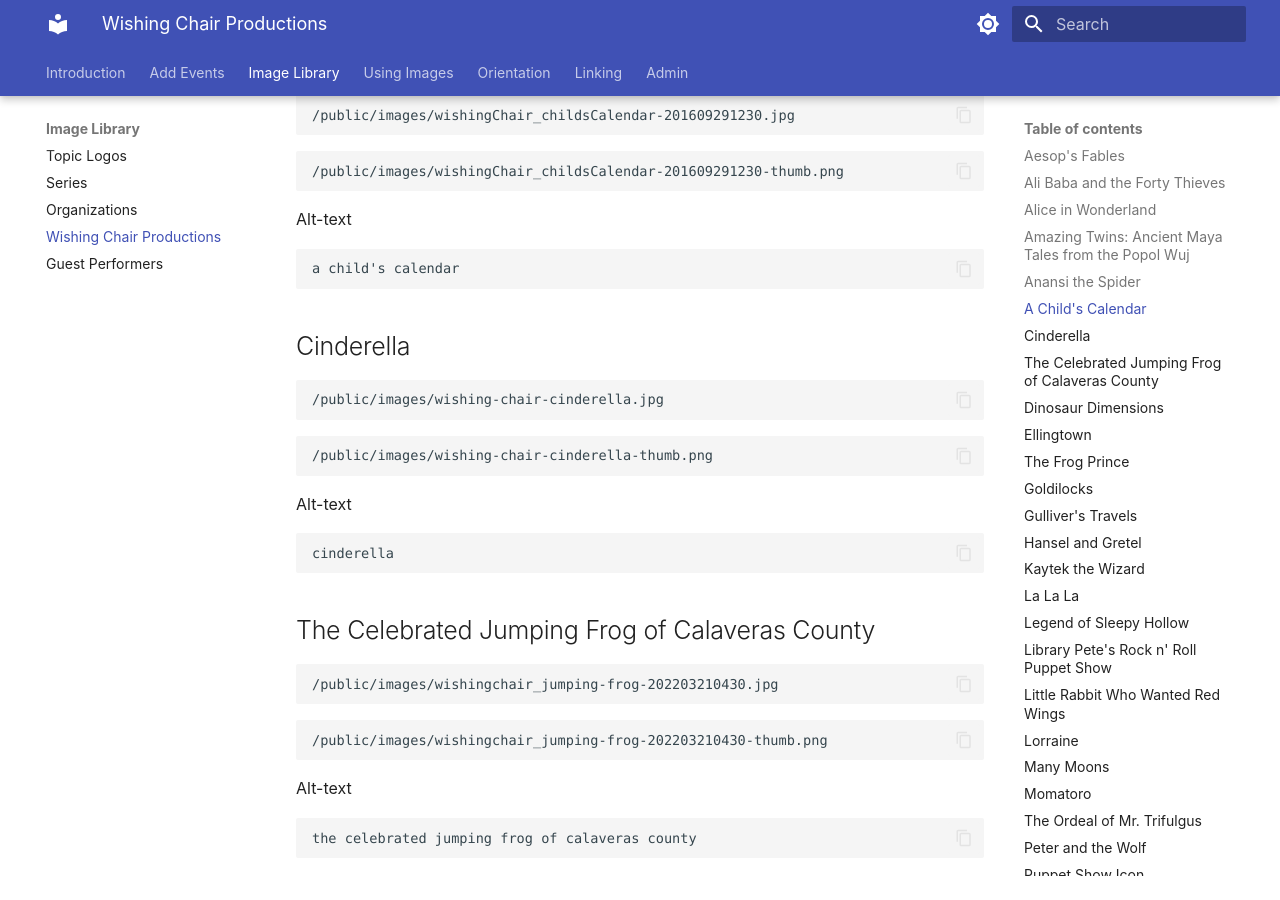
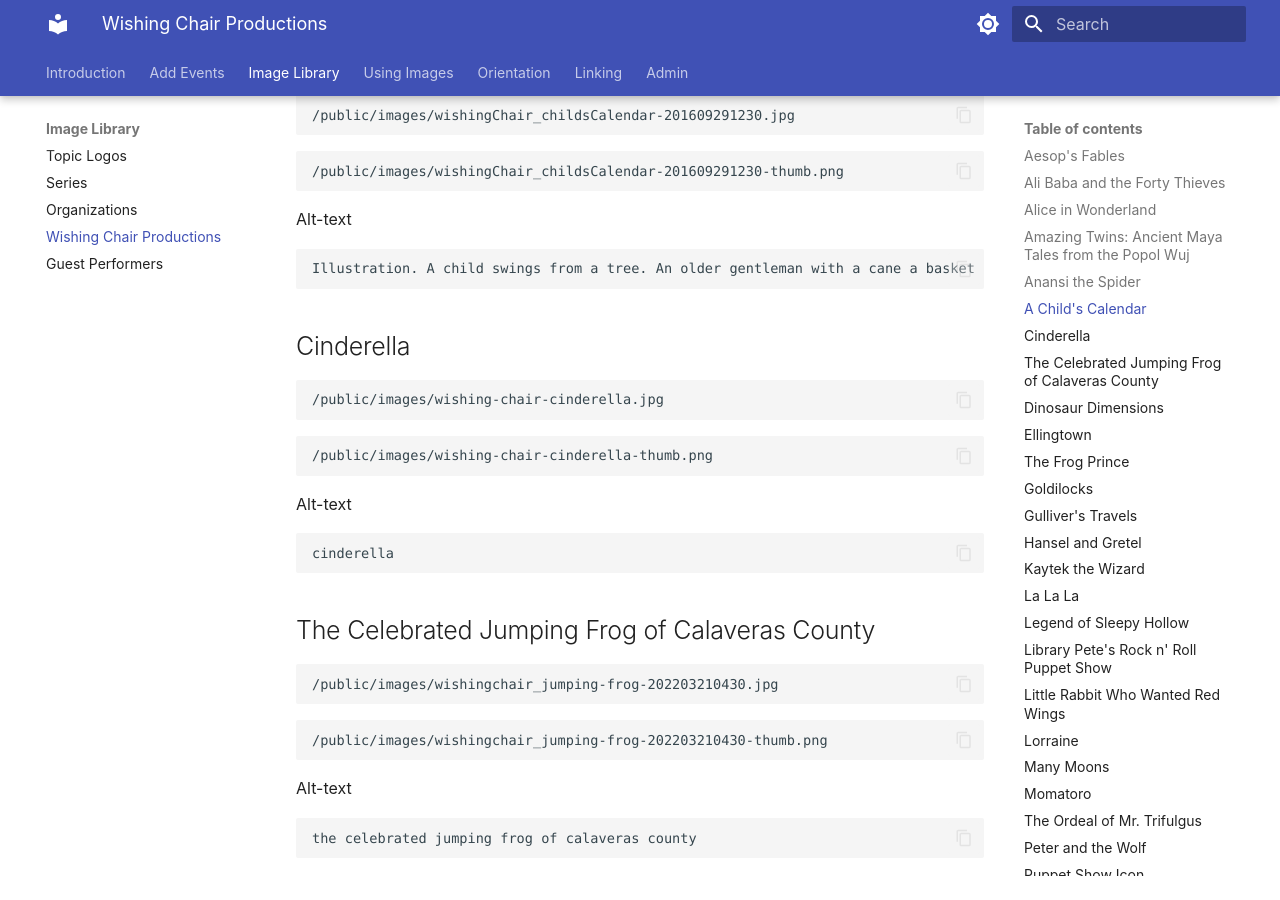
Before and after one commit to Nashville-Public-Library/bedework-docs, an MkDocs documentation site: the page built from docs/image-library/wishing-chair-image-library.md, in a window 1280 px wide and 900 px high, scrolled down 1648 px. Built offline with MkDocs 1.6.1 and Material for MkDocs 9.7.7, drawn with Linux system fonts in a browser that asks for light colours.

Commit message:
alt text update

````diff
--- a/docs/image-library/wishing-chair-image-library.md
+++ b/docs/image-library/wishing-chair-image-library.md
@@ -98,7 +98,7 @@ anansi
 Alt-text
 
 ```text
-a child's calendar
+Illustration. A child swings from a tree. An older gentleman with a cane a basket smiles.
 ```
 
 ## Cinderella
````
